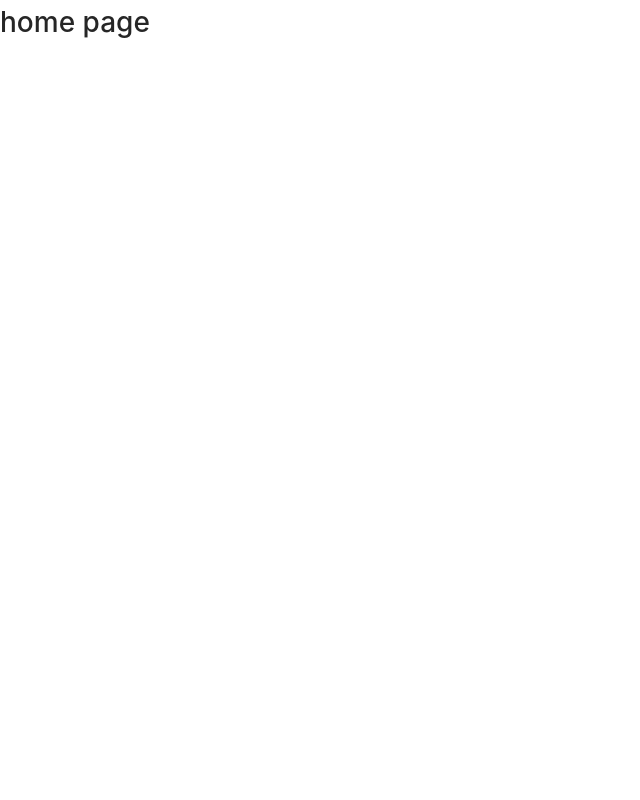
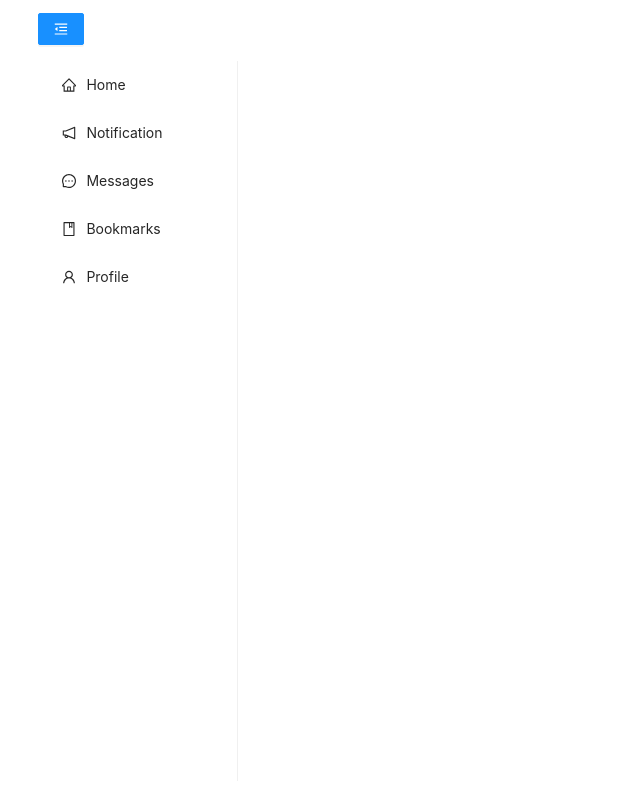
Before and after one commit to williamwhhh/social-blog, a React (Create React App) app: page /home in a window 1280 px wide. Shown: the whole page, without its empty margins (0-640 px from the left). Built offline with nearby package versions, Linux system fonts and the light colour scheme.

Commit message:
complete sidebar component

```diff
--- a/src/components/Home.js
+++ b/src/components/Home.js
@@ -1,10 +1,25 @@
 // import { createUseStyles } from "react-jss";
+import { useState } from "react";
+import Sidebar from "./Sidebar";
+import { Row, Col } from "antd";
 
 const Home = () => {
+  const [collapsed, setCollapsed] = useState(false);
+  const toggleCollapsed = () => {
+    setCollapsed(!collapsed);
+  };
   return (
-    <div>
-      <h1> home page</h1>
-    </div>
+    <>
+      <Row>
+        <Col
+          flex={collapsed ? "80px" : "200px"}
+          style={{ margin: "1% 0 0 3%" }}
+        >
+          <Sidebar collapsed={collapsed} toggleCollapsed={toggleCollapsed} />
+        </Col>
+        <Col flex="auto"></Col>
+      </Row>
+    </>
   );
 };
 
--- /dev/null
+++ b/src/components/Sidebar.js
@@ -0,0 +1,55 @@
+// import { createUseStyles } from "react-jss";
+import { Button, Menu } from "antd";
+import {
+  MenuUnfoldOutlined,
+  MenuFoldOutlined,
+  HomeOutlined,
+  NotificationOutlined,
+  MessageOutlined,
+  BookOutlined,
+  UserOutlined,
+} from "@ant-design/icons";
+
+const Sidebar = (props) => {
+  const options = ["home", "content", "journal", "classroom"];
+
+  const handleClick = () => {};
+
+  return (
+    <>
+      <Button
+        type="primary"
+        onClick={props.toggleCollapsed}
+        style={{ marginBottom: 16 }}
+      >
+        {props.collapsed ? <MenuUnfoldOutlined /> : <MenuFoldOutlined />}
+      </Button>
+      <Menu
+        defaultSelectedKeys={["1"]}
+        defaultOpenKeys={["sub1"]}
+        mode="inline"
+        inlineCollapsed={props.collapsed}
+        onClick={handleClick}
+        style={{ height: "90vh" }}
+      >
+        <Menu.Item key="home" icon={<HomeOutlined />}>
+          Home
+        </Menu.Item>
+        <Menu.Item key="notification" icon={<NotificationOutlined />}>
+          Notification
+        </Menu.Item>
+        <Menu.Item key="messages" icon={<MessageOutlined />}>
+          Messages
+        </Menu.Item>
+        <Menu.Item key="bookmarks" icon={<BookOutlined />}>
+          Bookmarks
+        </Menu.Item>
+        <Menu.Item key="profile" icon={<UserOutlined />}>
+          Profile
+        </Menu.Item>
+      </Menu>
+    </>
+  );
+};
+
+export default Sidebar;
```
